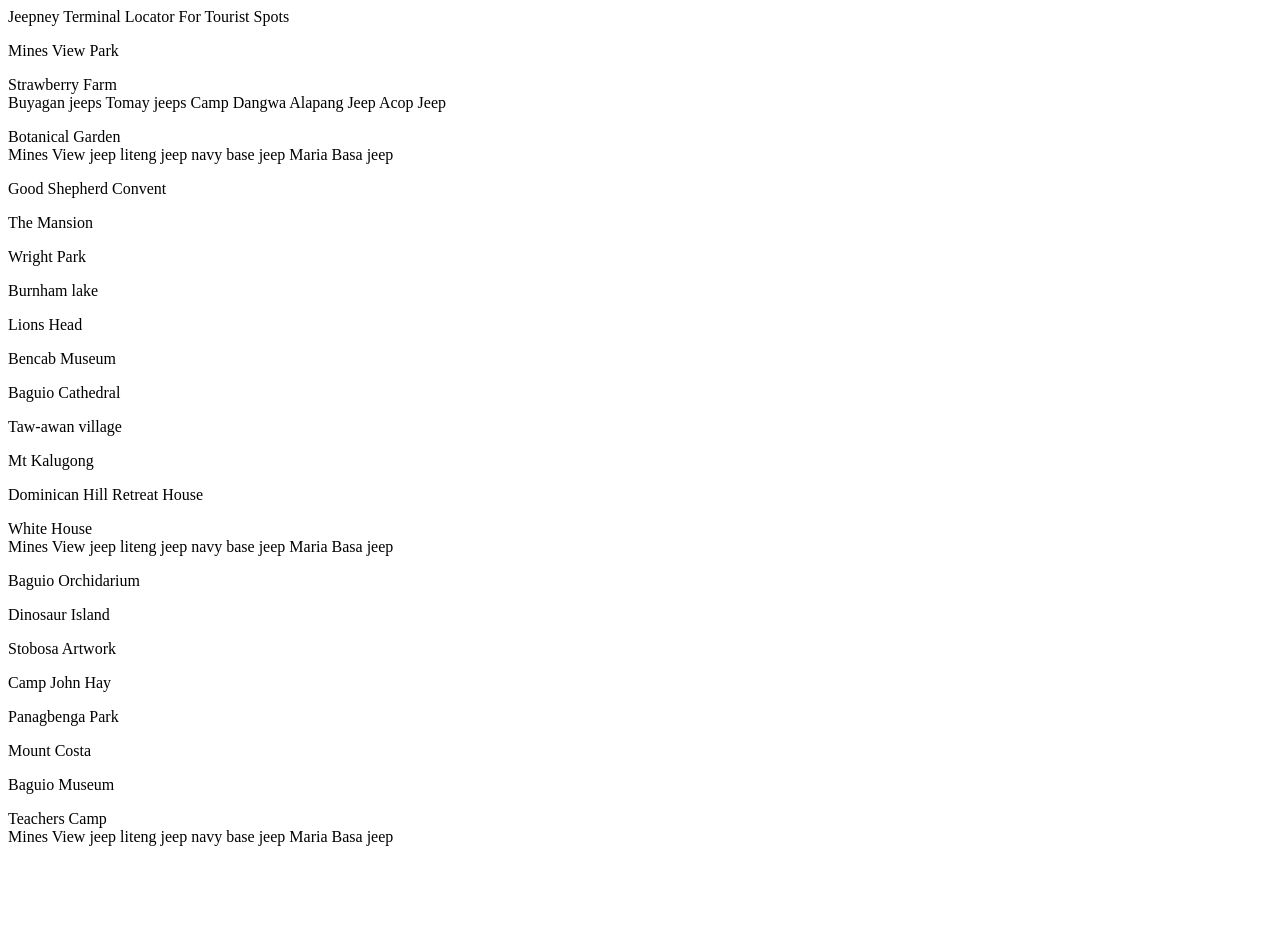
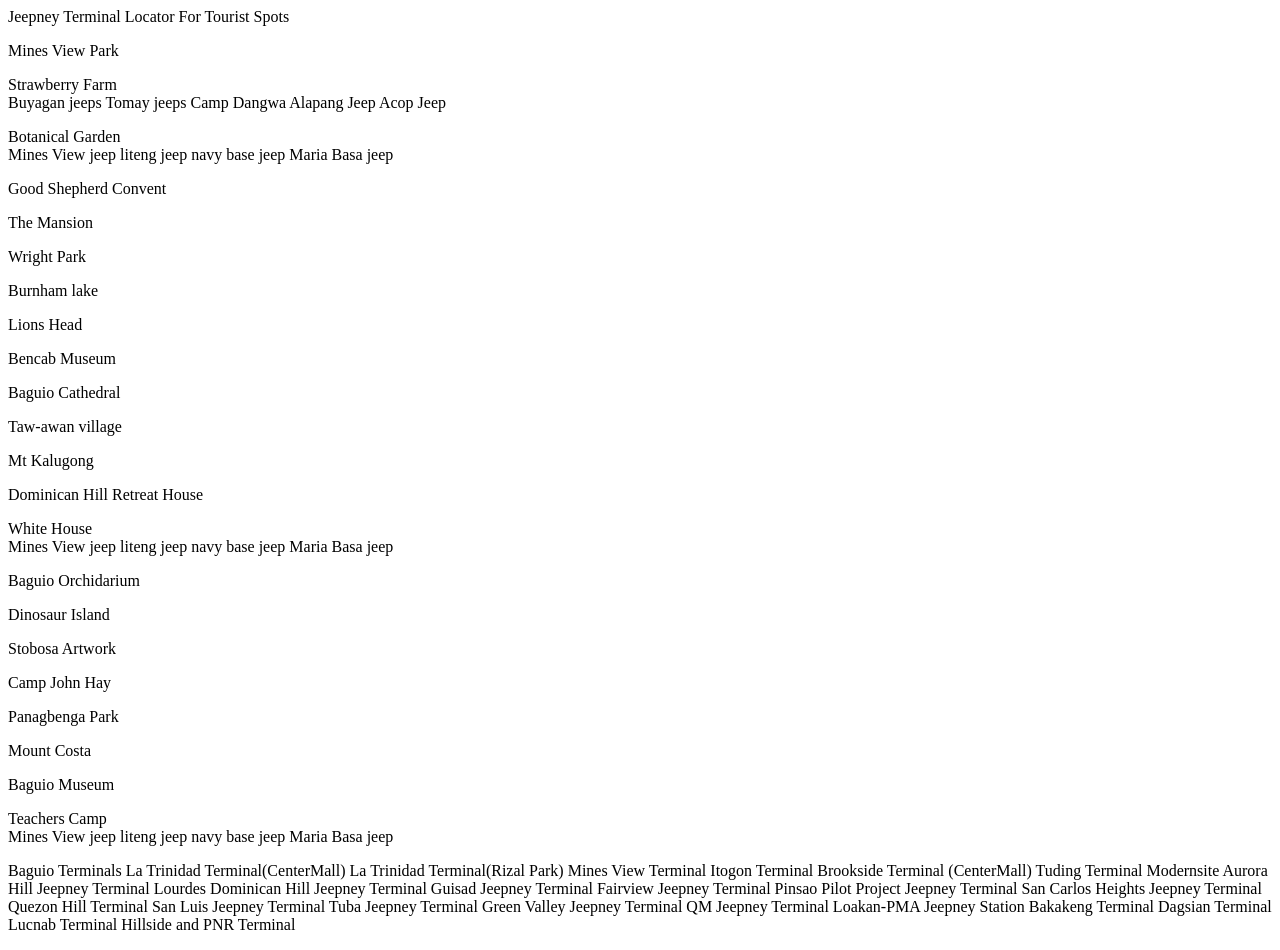
Before and after one commit to lpagalanan/WebtekMidterms, a plain HTML site: page index.html in a window 1280 px wide. Before the commit the page ends 862 px from the top, so only its background shows below. Drawn offline with Linux system fonts and the light colour scheme.

Commit message:
Update index.html

```diff
--- a/index.html
+++ b/index.html
@@ -89,5 +89,55 @@
             navy base jeep
             Maria Basa jeep
         </P>
+
+        <p>
+            Baguio Terminals
+                La Trinidad Terminal(CenterMall)
+
+                La Trinidad Terminal(Rizal Park)
+
+                Mines View Terminal
+
+                Itogon Terminal
+
+                Brookside Terminal (CenterMall)
+
+                Tuding Terminal
+
+                Modernsite Aurora Hill Jeepney Terminal
+
+                Lourdes Dominican Hill Jeepney Terminal
+
+                Guisad Jeepney Terminal
+
+                Fairview Jeepney Terminal
+
+                Pinsao Pilot Project Jeepney Terminal
+
+                San Carlos Heights Jeepney Terminal
+
+                Quezon Hill Terminal
+
+                San Luis Jeepney Terminal
+
+                Tuba Jeepney Terminal
+
+                Green Valley Jeepney Terminal
+
+                QM Jeepney Terminal
+
+                Loakan-PMA Jeepney Station
+
+                Bakakeng Terminal
+
+                Dagsian Terminal
+
+                Lucnab Terminal
+
+                Hillside and PNR Terminal
+        </p>
+
+
+
     </body>
 </html>
```
